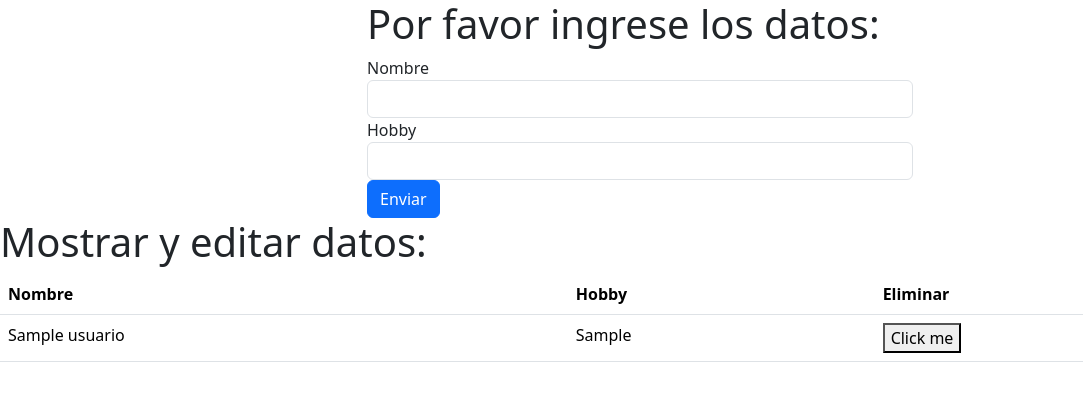
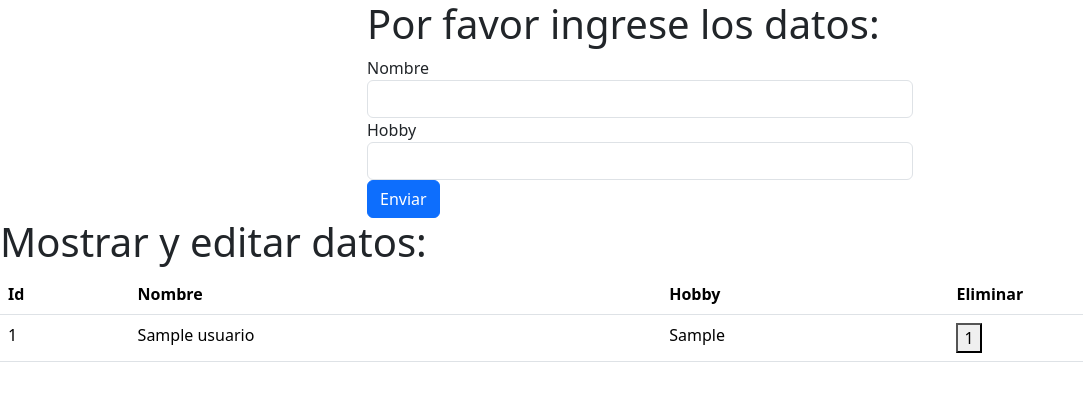
Before and after one commit to Kevin01-sys/php-without-framework, a PHP site: page / in a window 1280 px wide. Shown: the top 401 px of the page, without its empty margins (0-1083 px from the left). Run offline with PHP 8.4, Linux system fonts and the light colour scheme; tables that the repository leaves empty hold one stand-in row (values such as "Sample post"); some libraries are stand-ins or nearby versions.

Commit message:
Se logra pasar el id correcto a la función mostrarDatos

```diff
--- a/index.php
+++ b/index.php
@@ -21,6 +21,7 @@ $db= new Database(DB_HOST,DB_USER,DB_PASS,DB_NAME);
 			margin: 0 auto;
 		}
 	</style>
+	<script src="http://ajax.googleapis.com/ajax/libs/jquery/1.7.1/jquery.min.js" type="text/javascript"></script>
 </head>
 <body>
 	<div class="container">
@@ -47,6 +48,7 @@ $db= new Database(DB_HOST,DB_USER,DB_PASS,DB_NAME);
 			<table class="table">
 			    <thead>
 				    <tr>
+				      <th scope="col">Id</th>
 				      <th scope="col">Nombre</th>
 				      <th scope="col">Hobby</th>
 				      <th scope="col">Eliminar</th>
@@ -55,23 +57,16 @@ $db= new Database(DB_HOST,DB_USER,DB_PASS,DB_NAME);
 			    <tbody>
 			    	<?php while($db->resultado()){ ?>
 					  	<tr>
+					  	  <td><?php echo $id; ?></td>
 					      <td><?php echo $nombre_BD; ?></td>
 					      <td><?php echo $hobby_BD; ?></td>
-					      <td><button onclick="mostrarDatos()">Click me</button></td>
-					    </tr>
-					<?php } ?>
-			    </tbody>
-			</table>
-	</div>
-
-
-
-	<script src="js/jquery-3.5.1.min.js"></script>
-	<script src="js/bootstrap.min.js"></script>
-	<script src="js/bootstrap.bundle.min.js"></script>
+					      <td><button onclick="mostrarDatos(<?php echo $id; ?>)<?php $id; ?>"><?php echo $id; ?></button></td>
 					    	<script >
-		function mostrarDatos(){
-			console.log("Probando mostrarDatos");
+								function mostrarDatos<?php $id; ?>(id){
+									var id1 = id;
+									//var id = '<?=$id?>';
+									var nombre_BD = '<?=$nombre_BD?>';
+									console.log(id1);
 									$.ajax({
 										type:"POST",
 										url:"editarRegistro.php",
@@ -88,5 +83,16 @@ $db= new Database(DB_HOST,DB_USER,DB_PASS,DB_NAME);
 									});
 								}
 							</script>
+					    </tr>
+					<?php } ?>
+			    </tbody>
+			</table>
+	</div>
+
+
+
+	<script src="js/jquery-3.5.1.min.js"></script>
+	<script src="js/bootstrap.min.js"></script>
+	<script src="js/bootstrap.bundle.min.js"></script>
 </body>
 </html>
```
Lines whose indentation alone changed are shown as unchanged.
